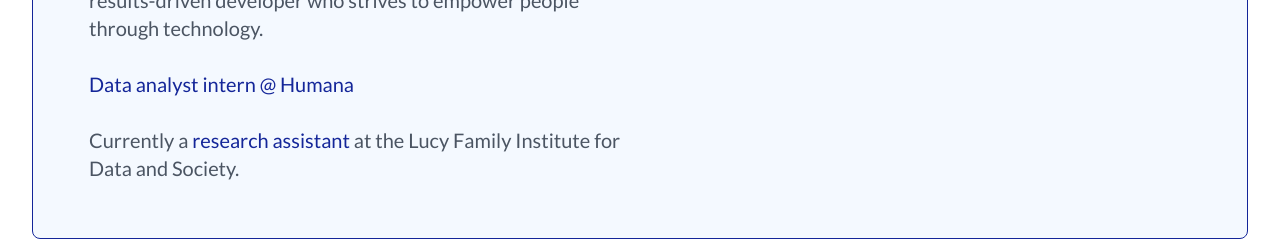
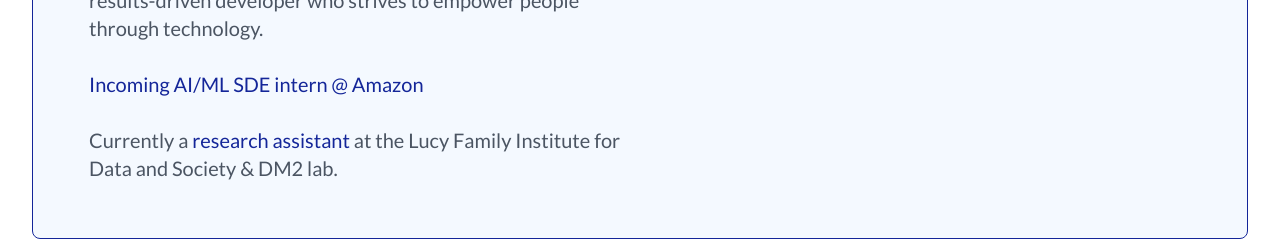
Before and after one commit to johnkimdw/portfolio, a React (Create React App) app: page / in a window 1280 px wide. Shown: the part 311-552 px from the top of the page. Built offline with nearby package versions, Linux system fonts and the light colour scheme.

Commit message:
Update Intro.js

```diff
--- a/src/components/Intro.js
+++ b/src/components/Intro.js
@@ -22,10 +22,10 @@ export default function Intro() {
                             <br/>
                             <p className="mt-1 text-xl font-medium text-gray-600">I am a junior at the University of Notre Dame and a passionate, results-driven developer who strives to empower people through technology.</p>
                             <br/>
-                            <p class="mt-1 text-xl font-medium text-primary">Data analyst intern @ Humana</p>
+                            <p class="mt-1 text-xl font-medium text-primary">Incoming AI/ML SDE intern @ Amazon</p>
 
                             <br/>
-                            <p className="mt-1 text-xl font-medium text-gray-600">Currently a <span className="text-primary">research assistant</span> at the Lucy Family Institute for Data and Society.</p>
+                            <p className="mt-1 text-xl font-medium text-gray-600">Currently a <span className="text-primary">research assistant</span> at the Lucy Family Institute for Data and Society & DM2 lab.</p>
                         </div>
                         {/* COL 2 */}
                         <div class="flex">
```
